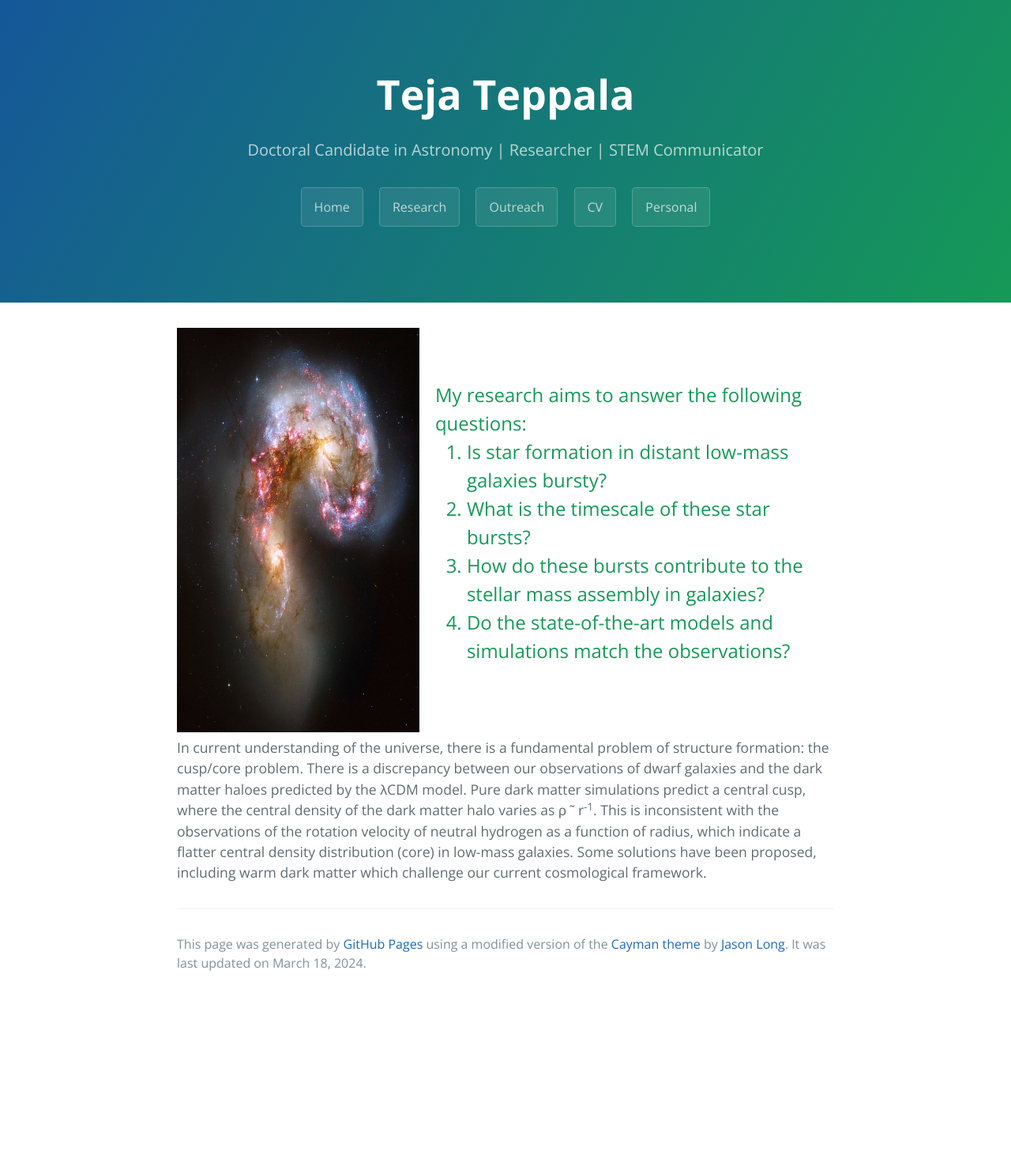
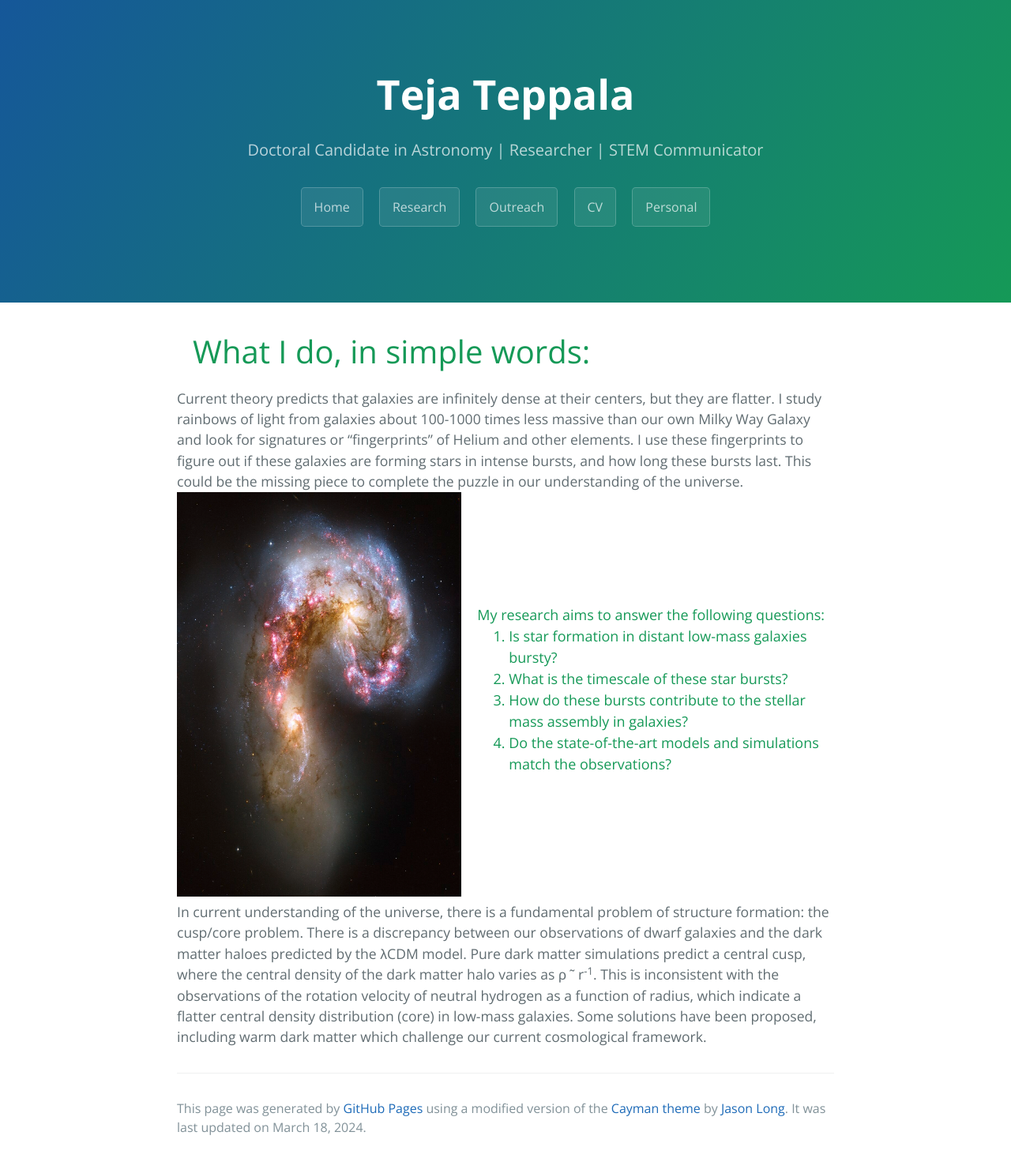
Before and after one commit to tejateppala/tejateppala.github.io, a Jekyll site: the page built from research.html, in a window 1280 px wide. Shown: the whole page at 79% size. Built offline with Jekyll 4.4.1, drawn with Linux system fonts in a browser that asks for light colours; before the commit the page ends 1263 px from its top, so only the background shows below that.

Commit message:
Updated website files

```diff
--- a/research.html
+++ b/research.html
@@ -22,14 +22,19 @@ title: {{ site.research }}
 	}
 
 	h2 {
-        font-size: 24px;
+        font-size: 18px;
 	}
 	</style>
 
-
-
 <body>
-
+<div class="text">
+<h1>
+What I do, in simple words:
+</h1>
+</div>
+<div>
+Current theory predicts that galaxies are infinitely dense at their centers, but they are flatter. I study rainbows of light from galaxies about 100-1000 times less massive than our own Milky Way Galaxy and look for signatures or “fingerprints” of Helium and other elements. I use these fingerprints to figure out if these galaxies are forming stars in intense bursts, and how long these bursts last. This could be the missing piece to complete the puzzle in our understanding of the universe.
+</div>
 
     <div class="container">
       <div class="image">
```
